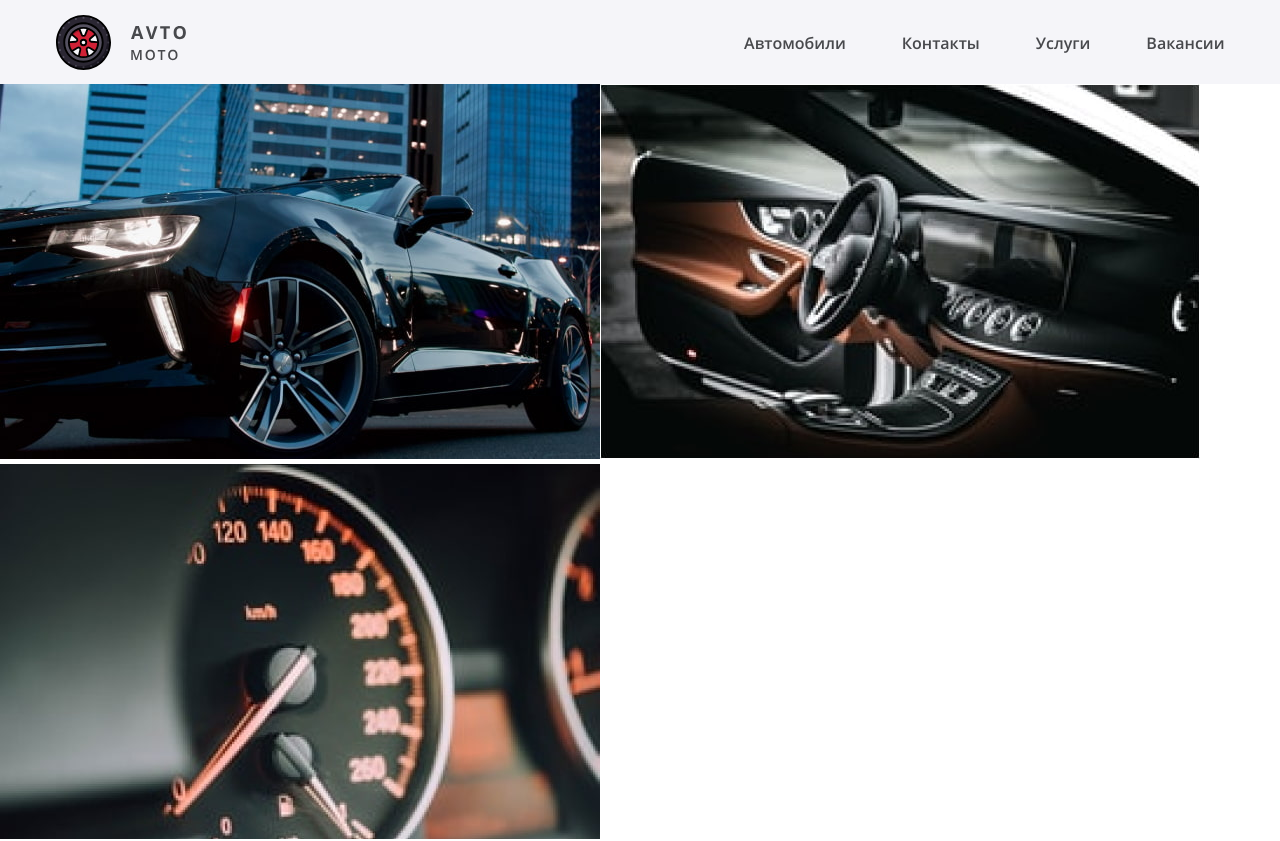
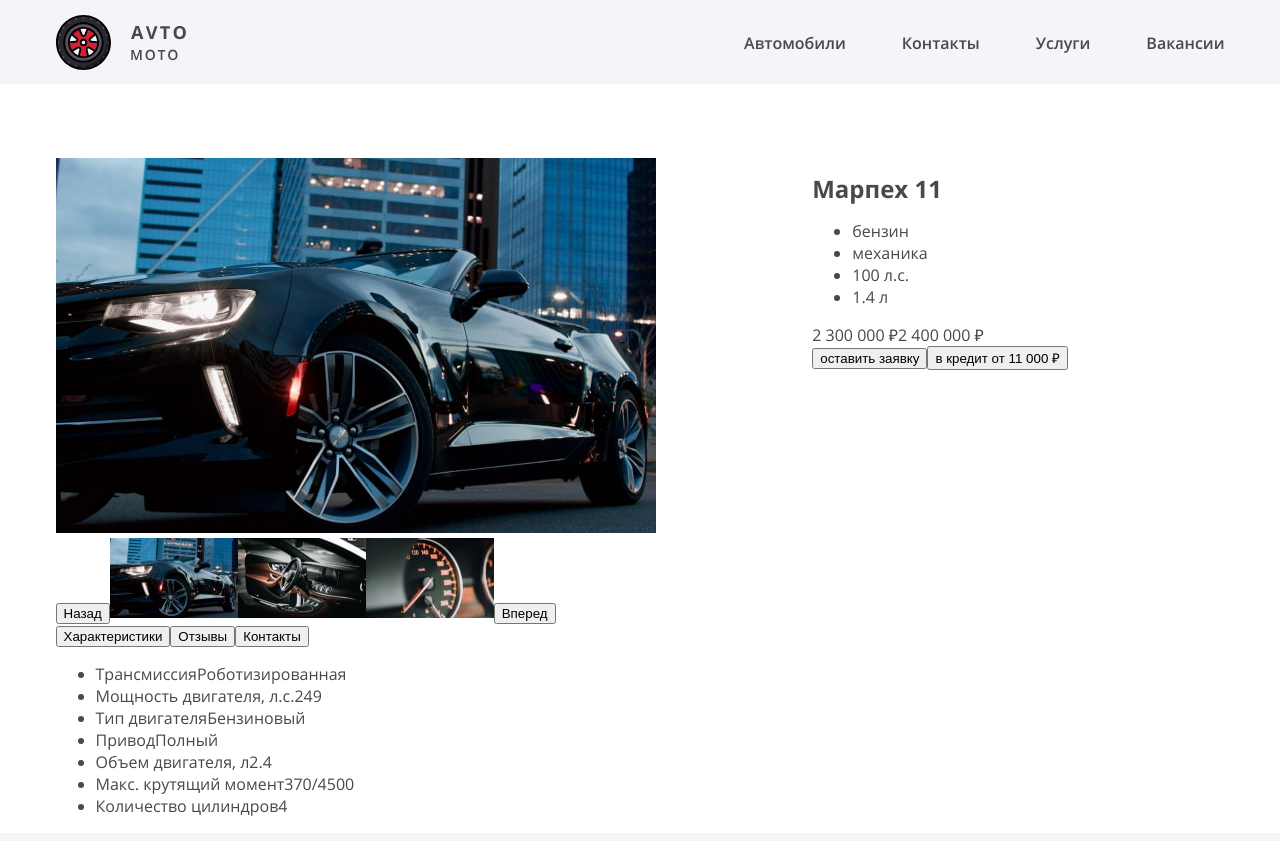
Before and after one commit to mantuok/avto-moto, a React (Create React App) app: page / in a window 1280 px wide. Shown: the top 841 px of the page. Built offline with nearby package versions, Linux system fonts and the light colour scheme.

Commit message:
shortInfo and detailedIndo markup

```diff
--- a/src/components/detailed-info/detailed-info.jsx
+++ b/src/components/detailed-info/detailed-info.jsx
@@ -0,0 +1,33 @@
+import React from 'react';
+import Feature from '../feature/feature';
+import {FeatureItem} from '../../const';
+
+const DetailedInfo = () => {
+  const featuresList = Object.values(FeatureItem);
+
+  const renderFeaturesList = () => {
+    return featuresList.map((item) => {
+      return <Feature
+        key={item.ID}
+        name={item.NAME}
+        value={item.VALUE}
+      />
+    })
+  }
+
+  return (
+    <section className="main__detailed-info detailed-info">
+      <div className="detailedInfo__tabs">
+        <button className="detailed-info__tab detailed-info__tab--active">Характеристики</button>
+        <button className="detailed-info__tab">Отзывы</button>
+        <button className="detailed-info__tab">Контакты</button>
+      </div>
+      <ul className="detailed-info__features detailed-features">
+        {renderFeaturesList()}
+      </ul>
+
+    </section>
+  )
+}
+
+export default DetailedInfo;
--- /dev/null
+++ b/src/components/feature/feature.jsx
@@ -0,0 +1,14 @@
+import React from 'react';
+
+const Feature = (props) => {
+  const {name, value} = props;
+
+  return (
+    <li className="detailed-features__item feature">
+      <span className="feature__name">{name}</span>
+      <span className="feature__value">{value}</span>
+    </li>
+  )
+}
+
+export default Feature;
--- a/src/components/main/main.jsx
+++ b/src/components/main/main.jsx
@@ -6,9 +6,10 @@ import DetailedInfo from '../detailed-info/detailed-info';
 const Main = () => {
   return (
     <main className="page__main main">
+      <h1 className="main__heading visually-hidden">Описание автомобиля</h1>
       <Slider />
-      {/* <ShortInfo />
-      <DetailedInfo /> */}
+      <ShortInfo />
+      <DetailedInfo />
     </main>
   )
 }
--- a/src/components/short-info/short-info.jsx
+++ b/src/components/short-info/short-info.jsx
@@ -0,0 +1,23 @@
+import React from 'react';
+
+const ShortInfo = () => {
+  return (
+    <section className="main__short-info short-info">
+      <h2 className="short-info__heading">Марпех 11</h2>
+      <ul className="short-info__short-features short-features">
+        <li className="short-features__item">бензин</li>
+        <li className="short-features__item">механика</li>
+        <li className="short-features__item">100 л.с.</li>
+        <li className="short-features__item">1.4 л</li>
+      </ul>
+      <div className="short-info__price price">
+        <span className="price price--new">2 300 000 ₽</span>
+        <span className="price price--old">2 400 000 ₽</span>
+      </div>
+      <button className="short-info__request">оставить заявку</button>
+      <button className="short-info__loan">в кредит от 11 000 ₽</button>
+    </section>
+  )
+}
+
+export default ShortInfo;
--- a/src/components/slider/slider.jsx
+++ b/src/components/slider/slider.jsx
@@ -22,10 +22,17 @@ const Slider = () => {
   return (
     <section className="main__slider slider">
       <div className="slider__slides">
-        {renderImageList(ImageType.FULL.name)}
+        {/* {renderImageList(ImageType.FULL.name)} */}
+        <ImageItem
+          key={SliderImage.image1.ID}
+          type={ImageType.FULL.name}
+          image={SliderImage.image1}
+        />
       </div>
       <div className="slider__thumbnails">
+        <button className="slider__previous">Назад</button>
         {renderImageList(ImageType.THUMBNAIL.name)}
+        <button className="slider__next">Вперед</button>
       </div>
     </section>
   )
--- a/src/const.js
+++ b/src/const.js
@@ -100,3 +100,41 @@ export const ImageType = {
     height: `80`
   }
 };
+
+export const FeatureItem = {
+  transmission: {
+    ID: nanoid(),
+    NAME: `Трансмиссия`,
+    VALUE: `Роботизированная`
+  },
+  power: {
+    ID: nanoid(),
+    NAME: `Мощность двигателя, л.с.`,
+    VALUE: `249`
+  },
+  type: {
+    ID: nanoid(),
+    NAME: `Тип двигателя`,
+    VALUE: `Бензиновый`
+  },
+  wheels: {
+    ID: nanoid(),
+    NAME: `Привод`,
+    VALUE: `Полный`
+  },
+  size: {
+    ID: nanoid(),
+    NAME: `Объем двигателя, л`,
+    VALUE: `2.4`
+  },
+  torque: {
+    ID: nanoid(),
+    NAME: `Макс. крутящий момент`,
+    VALUE: `370/4500`
+  },
+  cylinders: {
+    ID: nanoid(),
+    NAME: `Количество цилиндров`,
+    VALUE: `4`
+  }
+};
--- a/src/sass/blocks/header.scss
+++ b/src/sass/blocks/header.scss
@@ -1,7 +1,9 @@
 .header {
-  background-color: var(--light-contrast);
+  margin-bottom: 74px;
   padding-top: 15px;
   padding-bottom: 14px;
+
+  background-color: var(--light-contrast);
 }
 
 .header__container {
--- a/src/sass/blocks/main.scss
+++ b/src/sass/blocks/main.scss
@@ -0,0 +1,20 @@
+.main {
+  @include container;
+
+  display: grid;
+  grid-template-areas:
+    "slider short-info"
+    "detailed-info detailed-info";
+}
+
+.main__slider {
+  grid-area: slider;
+}
+
+.main__short-info {
+  grid-area: short-info;
+}
+
+.main__detailed-info {
+  grid-area: detailed-info;
+}
```
